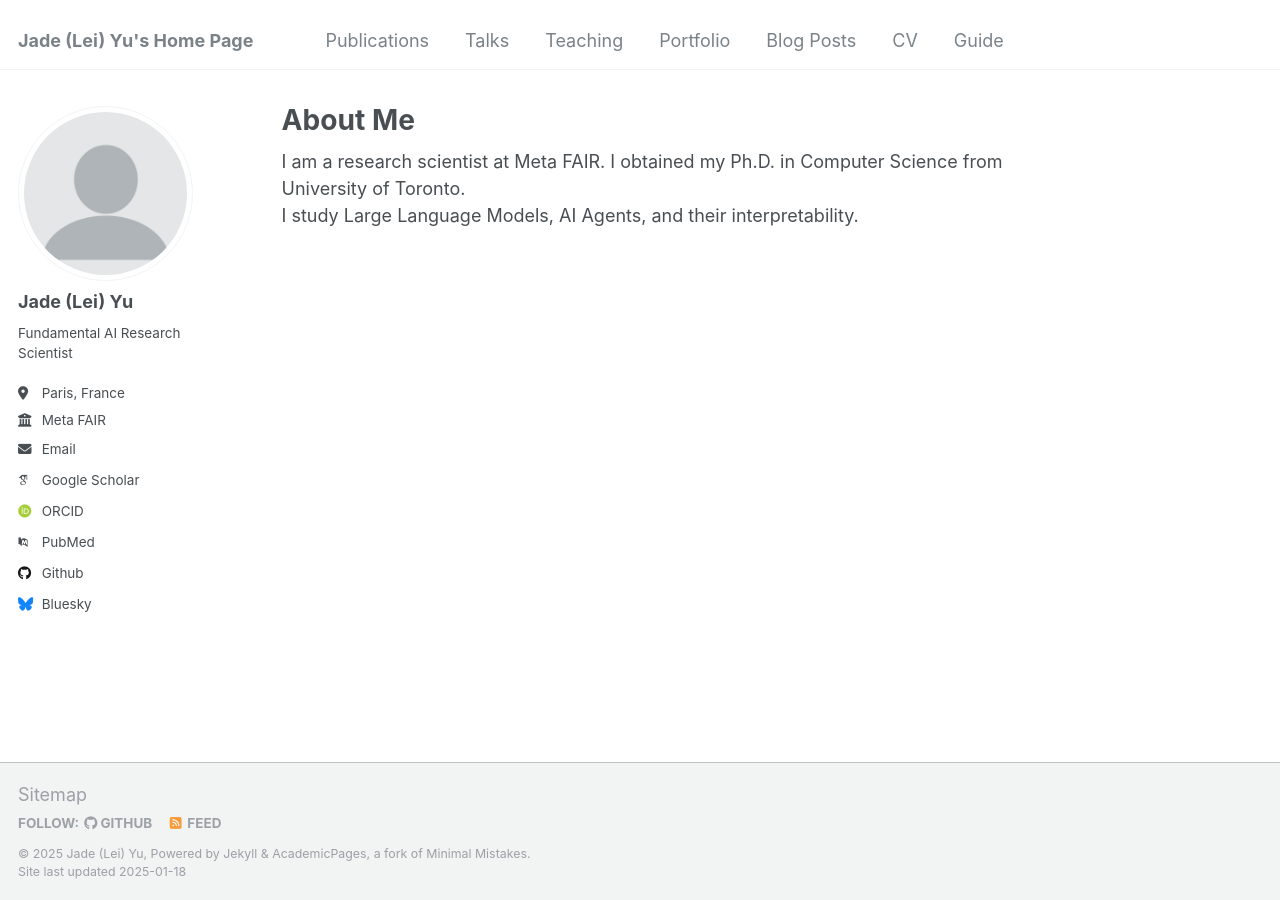
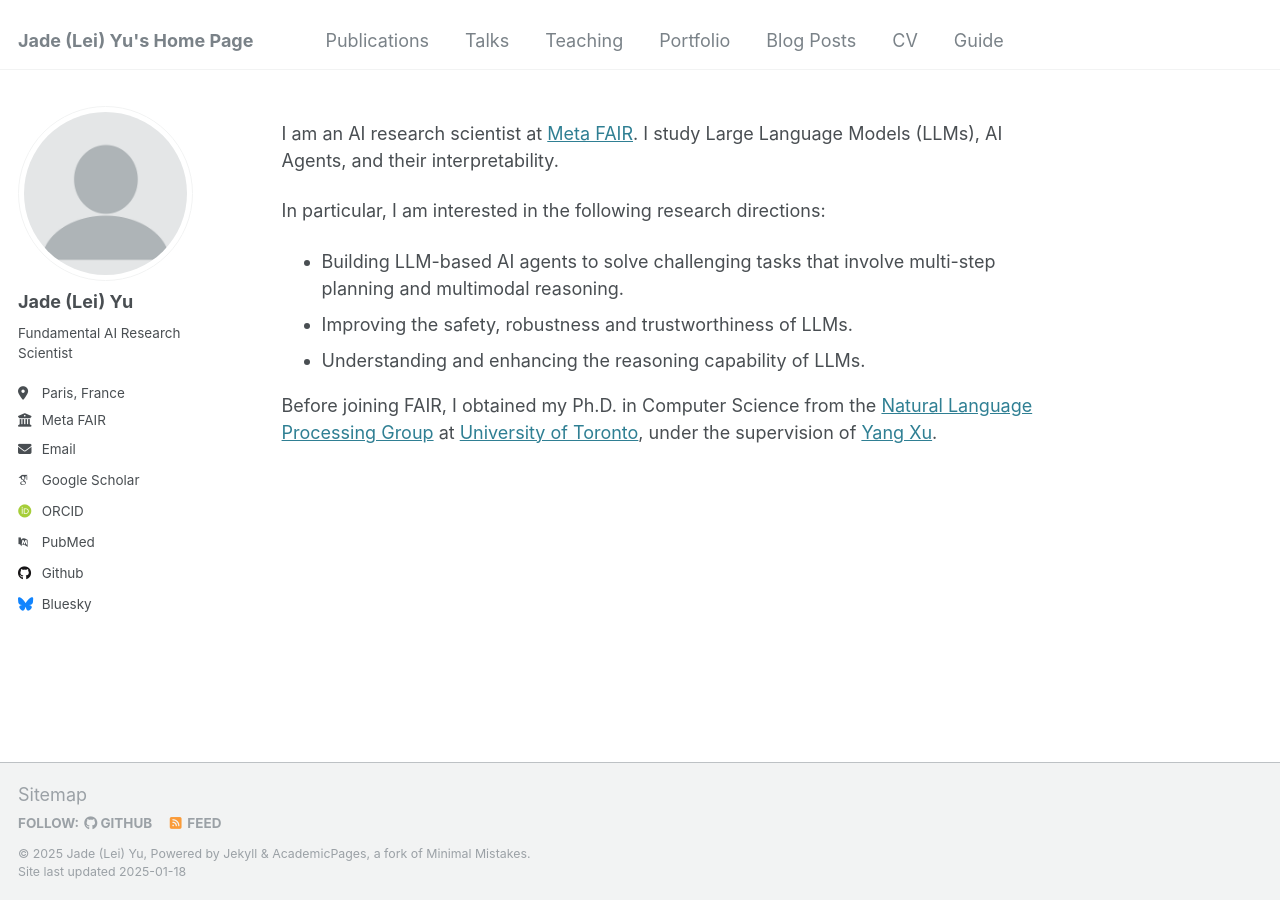
Before and after one commit to jadeleiyu/jadeleiyu-home, a Jekyll site: the page built from _pages/about.md, in a window 1280 px wide. Built offline with Jekyll 4.4.1, drawn with Linux system fonts in a browser that asks for light colours; some web fonts are replaced.

Commit message:
Update about.md

```diff
--- a/_pages/about.md
+++ b/_pages/about.md
@@ -1,10 +1,17 @@
 ---
 permalink: /
-title: "About Me"
+title: ""
 author_profile: true
 redirect_from:
   - /about/
   - /about.html
 ---
-I am a research scientist at Meta FAIR. I obtained my Ph.D. in Computer Science from University of Toronto.
-I study Large Language Models, AI Agents, and their interpretability.
+I am an AI research scientist at [Meta FAIR](https://ai.meta.com/research/). I study Large Language Models (LLMs), AI Agents, and their interpretability.
+
+In particular, I am interested in the following research directions:
+* Building LLM-based AI agents to solve challenging tasks that involve multi-step planning and multimodal reasoning.
+* Improving the safety, robustness and trustworthiness of LLMs.
+* Understanding and enhancing the reasoning capability of LLMs.
+
+
+Before joining FAIR, I obtained my Ph.D. in Computer Science from the [Natural Language Processing Group](http://www.cs.toronto.edu/compling/index.html) at [University of Toronto](https://web.cs.toronto.edu/), under the supervision of [Yang Xu](https://www.cs.toronto.edu/~yangxu/).
```
